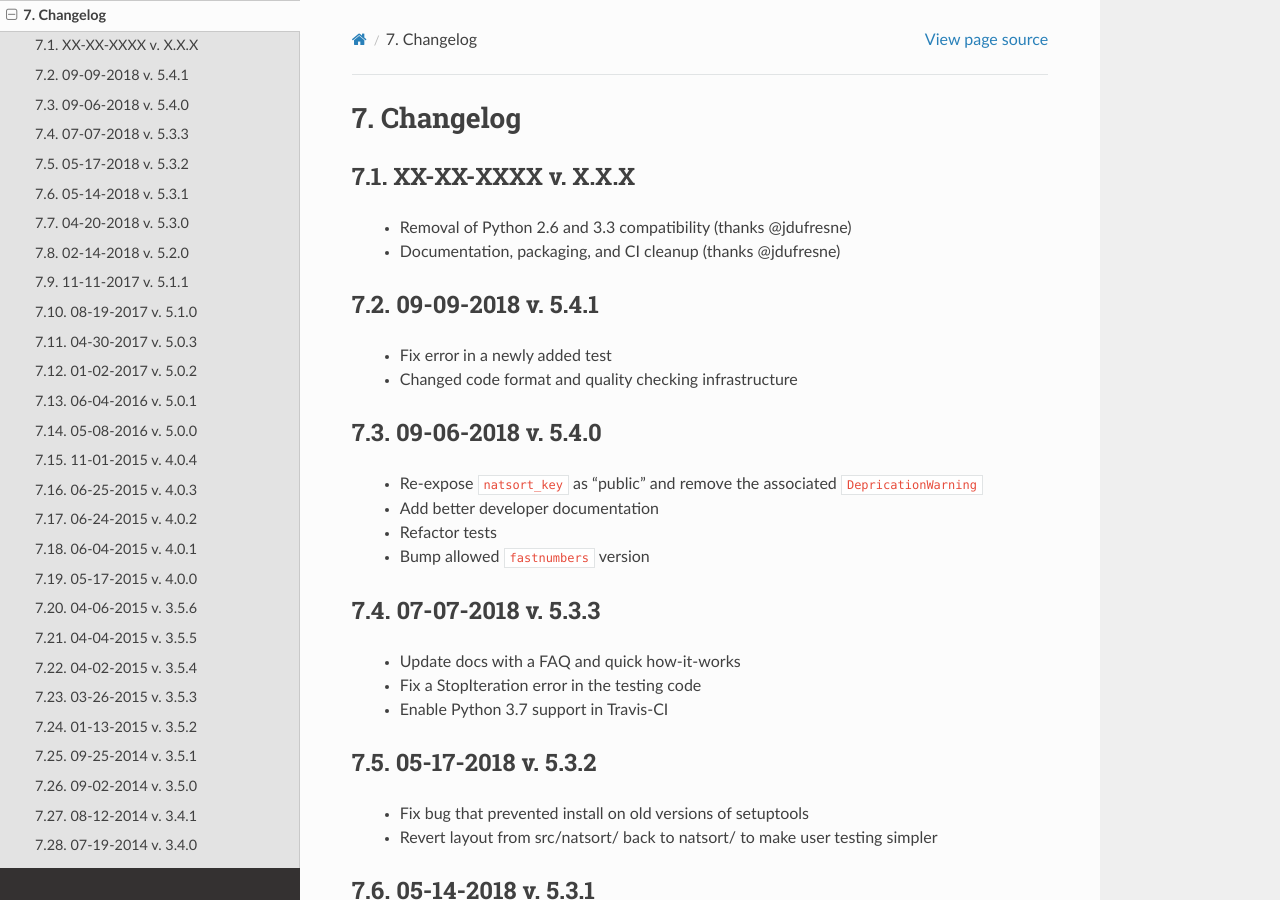
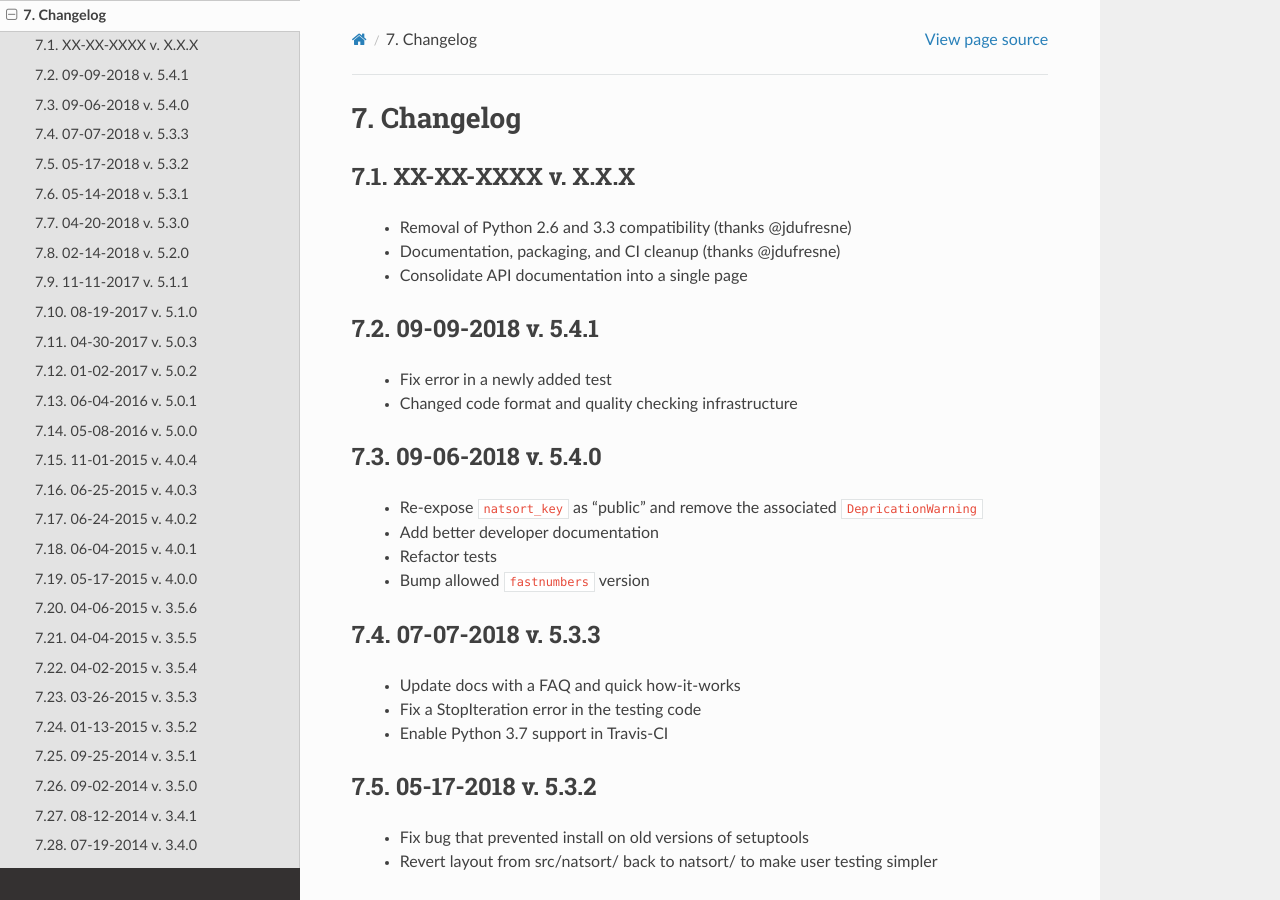
Before and after one commit to SethMMorton/natsort, a Sphinx documentation site: the page built from docs/changelog.rst, in a window 1280 px wide and 900 px high. Built offline with Sphinx 7.4.7 and the Read the Docs theme 2.0.0, drawn with Linux system fonts in a browser that asks for light colours.

Commit message:
Add documentation consolidation line item to changelog

```diff
--- a/docs/changelog.rst
+++ b/docs/changelog.rst
@@ -8,6 +8,7 @@ XX-XX-XXXX v. X.X.X
 
    - Removal of Python 2.6 and 3.3 compatibility (thanks @jdufresne)
    - Documentation, packaging, and CI cleanup (thanks @jdufresne)
+   - Consolidate API documentation into a single page
 
 09-09-2018 v. 5.4.1
 +++++++++++++++++++
```
